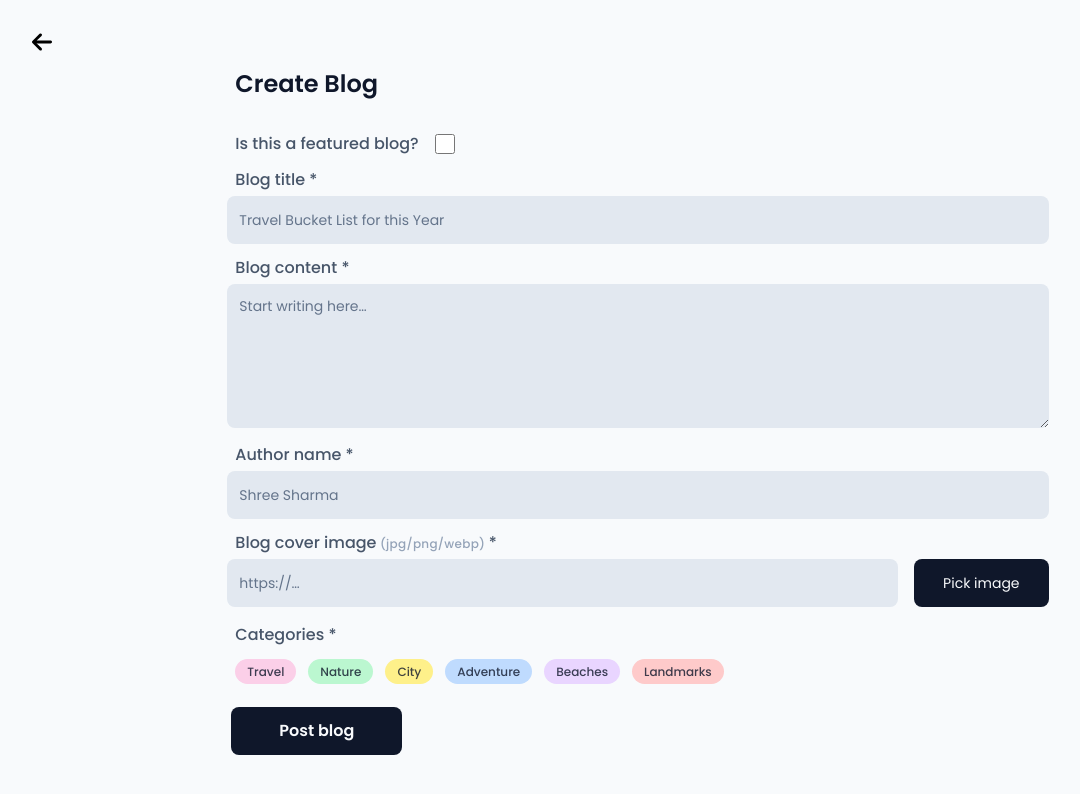
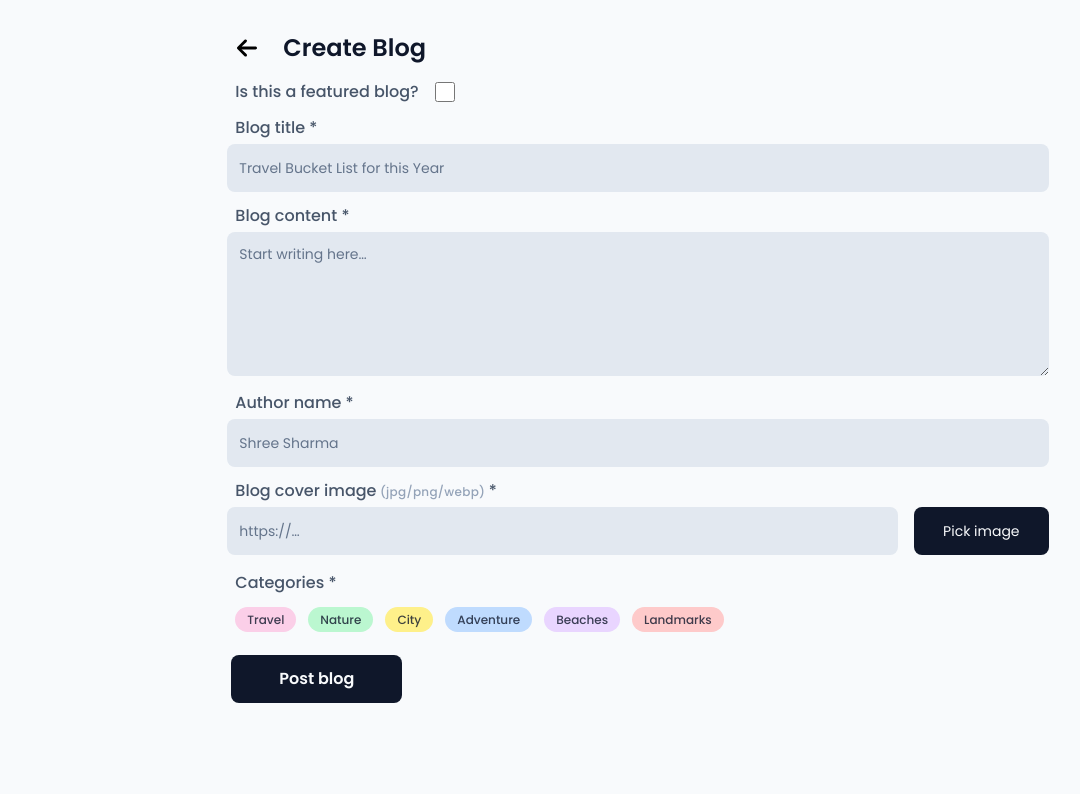
Before and after one commit to softdev1012/wanderlust, a React (Vite) app in the folder frontend/: page /add-blog in a window 1280 px wide. Shown: the top 794 px of the page, without its empty margins (2-1082 px from the left). Built offline with nearby package versions, Linux system fonts and the light colour scheme.

Commit message:
styles: Fix navigation button alignments on blog and details pages

```diff
--- a/frontend/src/pages/add-blog.tsx
+++ b/frontend/src/pages/add-blog.tsx
@@ -128,7 +128,8 @@ function AddBlog() {
 
   return (
     <div className="min-h-screen cursor-default bg-slate-50 px-6 py-8 dark:bg-dark">
-      <div className="mb-4 flex items-center justify-start">
+      <div className="mb-4 flex justify-center">
+        <div className="w-[32rem] md:w-5/6 lg:w-4/6 flex items-center justify-start space-x-4 ">
           <div className="w-fit cursor-pointer">
             <img
               src={isDarkMode ? navigateBackWhiteIcon : navigateBackBlackIcon}
@@ -136,12 +137,13 @@ function AddBlog() {
               className="h-5 w-10"
             />
           </div>
-      </div>
-      <div className="flex justify-center">
-        <form onSubmit={handleSubmit} className="md:w-5/6 lg:w-2/3">
-          <h2 className="mb-4 ml-2 text-lg font-semibold text-light-primary dark:text-dark-primary md:mb-6 md:text-xl lg:mb-8 lg:text-2xl">
+          <h2 className="text-lg font-semibold text-light-primary dark:text-dark-primary md:text-xl lg:text-2xl">
             Create Blog
           </h2>
+        </div>
+      </div>
+      <div className="flex justify-center ">
+        <form onSubmit={handleSubmit} className="md:w-5/6 lg:w-2/3">
           <div className="mb-2 flex items-center">
             <label className="flex items-center">
               <span className="px-2 text-base font-medium text-light-secondary dark:text-dark-secondary">
--- a/frontend/src/pages/details-page.tsx
+++ b/frontend/src/pages/details-page.tsx
@@ -13,7 +13,7 @@ export default function DetailsPage() {
       <div className="relative flex flex-col">
         <img src={post.imageLink} alt={post.title} className="h-80 w-full object-cover md:h-96" />
         <div className="absolute left-0 top-0 h-full w-full bg-slate-950/60"></div>
-        <div className="absolute top-12 w-full cursor-pointer justify-start px-4 text-lg text-slate-50 md:top-20 md:px-8 md:text-xl lg:px-12 lg:text-2xl">
+        <div className="absolute top-12 w-full px-2 cursor-pointer justify-start text-lg text-slate-50 md:top-20 md:px-8 md:text-xl lg:px-12 lg:text-2xl">
           <img src={navigateBackWhiteIcon} className="h-5 w-10" onClick={() => navigate(-1)} />
         </div>
         <div className="absolute bottom-6 w-full max-w-xl px-4 text-slate-50 md:bottom-8 md:max-w-3xl md:px-8 lg:bottom-12 lg:max-w-5xl lg:px-12">
```
Lines whose indentation alone changed are shown as unchanged.
